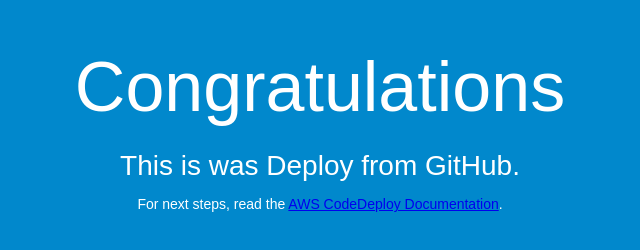
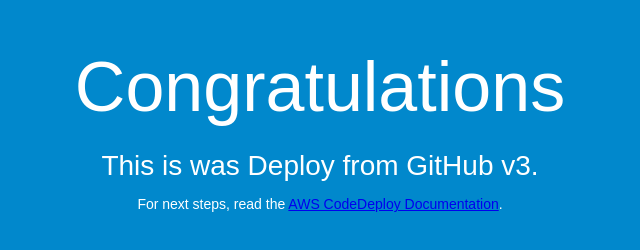
Before and after one commit to kikbuu/CodeDeployGitHubDemo, a plain HTML site: page index.html in a window 1280 px wide. Shown: the whole page, without its empty margins (320-960 px from the left). Drawn offline with Linux system fonts and the light colour scheme.

Commit message:
Update index.html

```diff
--- a/index.html
+++ b/index.html
@@ -27,7 +27,7 @@
 <body>
   <div align="center">
     <h1>Congratulations</h1>
-    <h2>This is was Deploy from GitHub.</h2>
+    <h2>This is was Deploy from GitHub v3.</h2>
     <p>For next steps, read the <a href="http://aws.amazon.com/documentation/codedeploy">AWS CodeDeploy Documentation</a>.</p>
   </div>
 </body>
```
